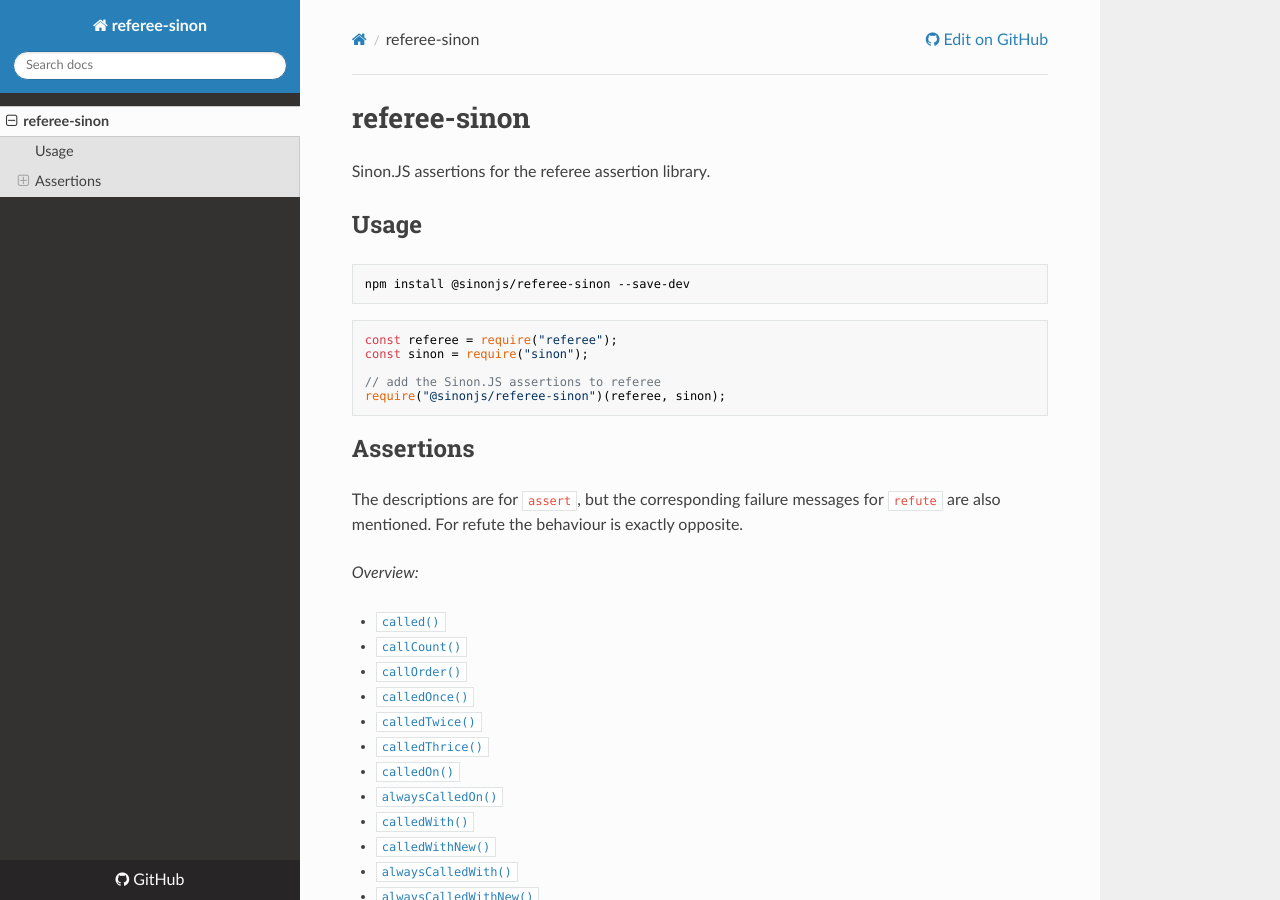
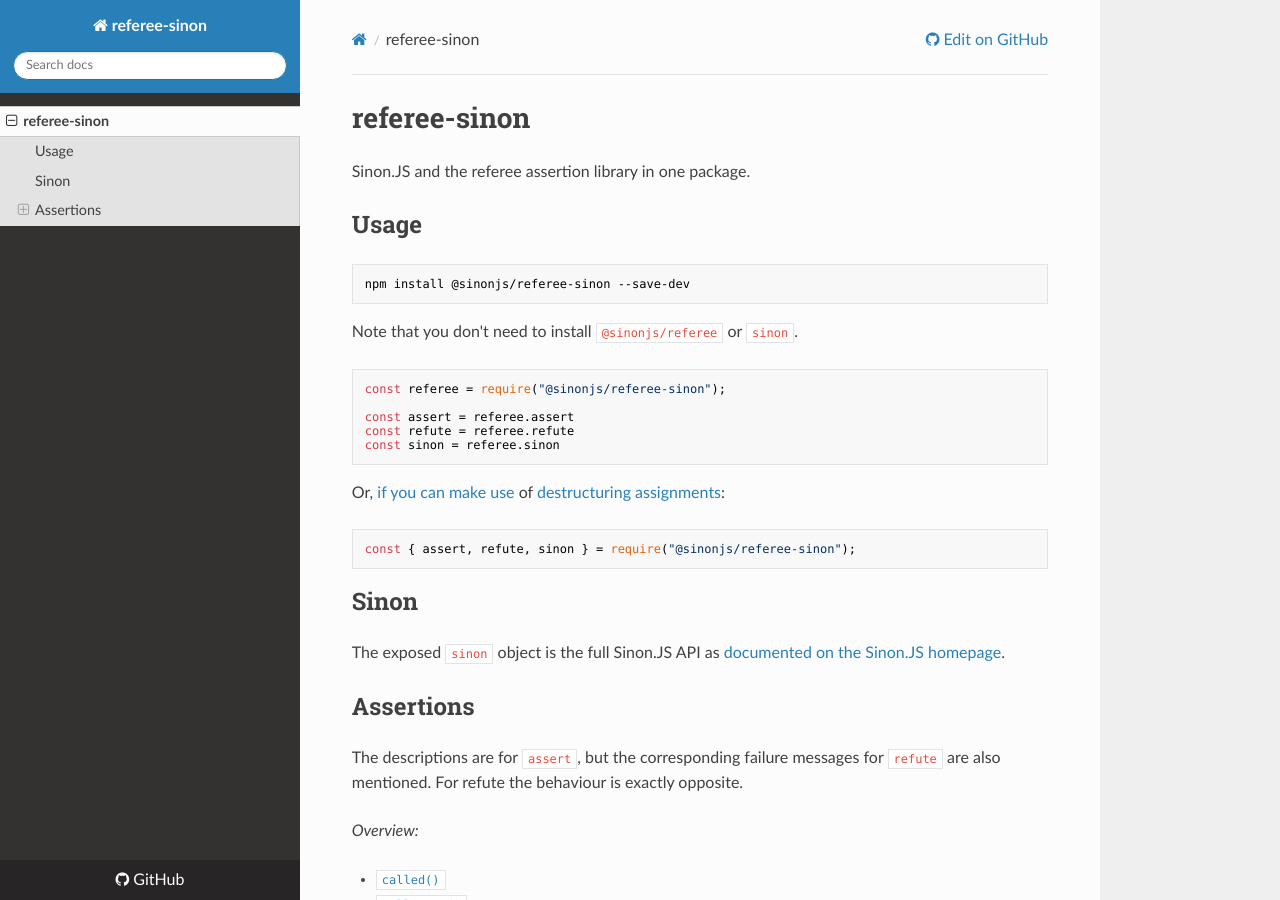
Before and after one commit to sinonjs/referee-sinon, an MkDocs documentation site: the page built from docs/index.md, in a window 1280 px wide and 900 px high. Built offline with MkDocs 1.6.1, drawn with Linux system fonts in a browser that asks for light colours; nearby versions of some CDN libraries.

Commit message:
Document API changes

````diff
--- a/docs/index.md
+++ b/docs/index.md
@@ -1,6 +1,6 @@
 # referee-sinon
 
-Sinon.JS assertions for the referee assertion library.
+Sinon.JS and the referee assertion library in one package.
 
 
 ## Usage
@@ -9,14 +9,28 @@
 npm install @sinonjs/referee-sinon --save-dev
 ```
 
+Note that you don't need to install `@sinonjs/referee` or `sinon`.
+
 ```js
-const referee = require("referee");
-const sinon = require("sinon");
+const referee = require("@sinonjs/referee-sinon");
 
-// add the Sinon.JS assertions to referee
-require("@sinonjs/referee-sinon")(referee, sinon);
+const assert = referee.assert
+const refute = referee.refute
+const sinon = referee.sinon
 ```
 
+Or, [if you can make use][compat] of [destructuring assignments][mdn]:
+
+```js
+const { assert, refute, sinon } = require("@sinonjs/referee-sinon");
+```
+
+[compat]: http://kangax.github.io/compat-table/es6/#test-destructuring
+[mdn]: https://developer.mozilla.org/en-US/docs/Web/JavaScript/Reference/Operators/Destructuring_assignment
+
+## Sinon
+
+The exposed `sinon` object is the full Sinon.JS API as [documented on the Sinon.JS homepage](http://sinonjs.org).
 
 ## Assertions
 
````
Also changed, not shown: README.md (+18 -5 lines).
